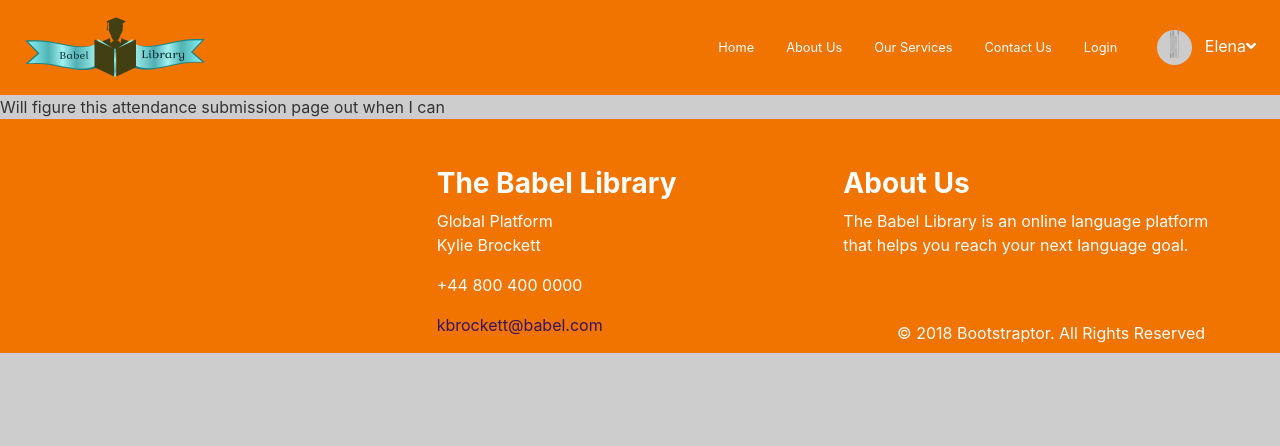
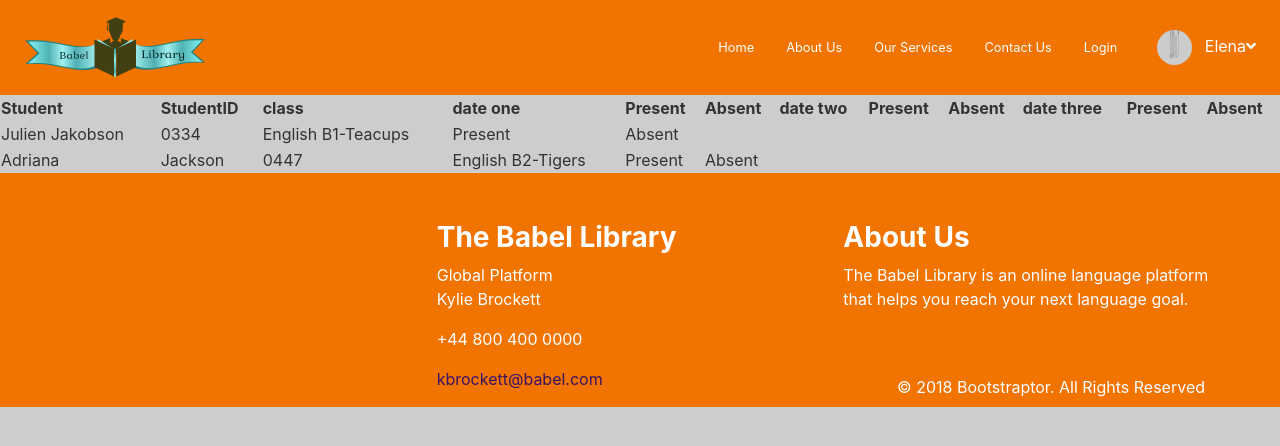
Before and after one commit to BrockBatBlue/Spanish-Club-FE, a React (Create React App) app: page /attendance in a window 1280 px wide. Shown: the top 446 px of the page. Built offline with nearby package versions, Linux system fonts and the light colour scheme.

Commit message:
added to the side nav element roster element, attendance page, forum element, discussion page, and resource upload page. The resource upload page might change to an element later

```diff
--- /dev/null
+++ b/src/Components/Elements/Roster.jsx
@@ -0,0 +1,44 @@
+import React from "react";
+import "../../Styles/Elements/Roster.css";
+
+function Roster() {
+  return (
+    <>
+      <div>
+        <table>
+          <tr>
+            <th>Student</th>
+            <th>StudentID</th>
+            <th>class</th>
+            <th>date one</th>
+            <th>Present</th>
+            <th>Absent</th>
+            <th>date two</th>
+            <th>Present</th>
+            <th>Absent</th>
+            <th>date three</th>
+            <th>Present</th>
+            <th>Absent</th>
+          </tr>
+          <tr>
+            <td>Julien Jakobson</td>
+            <td>0334</td>
+            <td>English B1-Teacups</td>
+            <td>Present</td>
+            <td>Absent</td>
+          </tr>
+          <tr>
+            <td>Adriana</td>
+            <td>Jackson</td>
+            <td>0447</td>
+            <td>English B2-Tigers</td>
+            <td>Present</td>
+            <td>Absent</td>
+          </tr>
+        </table>
+      </div>
+    </>
+  );
+}
+
+export default Roster;
--- a/src/Components/Elements/SideNav.jsx
+++ b/src/Components/Elements/SideNav.jsx
@@ -1,6 +1,9 @@
 import React from "react";
 import "../../Styles/Elements/SideNav.css";
 import { Link } from "react-router-dom";
+import Attendance from "../Pages/Attendance.jsx";
+import Forum from "../Elements/Forum.jsx";
+import ResourceUploads from "../Pages/ResourceUpload.jsx";
 
 function SideNav() {
   return (
@@ -8,29 +11,25 @@ function SideNav() {
       <div className="Left-bar">
         <h4 className="teacherGreet">Greetings Elena!</h4>
         <hr />
-        <h6>Homework Inbox</h6>
+        <h6>Attendance</h6>
+        <Link to="/attendance" className="attendanceSheet" href={Attendance}>
+          English
+        </Link>
+        <h6>Discussion Forum</h6>
+        <Link to="/discussion" className="forum" href={Forum}>
+          English
+        </Link>
+        <h6>Google Classroom</h6>
         <a
-          className="homeworkInbox"
-          href="https://edu.google.com/products/classroom/"
-        >
-          Spanish
-        </a>
-        <a
-          className="homeworkInbox"
+          className="gClassroom"
           href="https://edu.google.com/products/classroom/"
         >
           English
         </a>
-        <a
-          className="homeworkInbox"
-          href="https://edu.google.com/products/classroom/"
-        >
-          German
-        </a>
-        <hr />
-        <h6>Student Attendance</h6>
-        <Link to="/attendance" className="attendance">
-          Attendance
+        <h6>Resource Uploads</h6>
+        <Link to="/resources" className="uploads" href={ResourceUploads}>
+          {" "}
+          English
         </Link>
       </div>
     </div>
--- a/src/Components/Pages/Attendance.jsx
+++ b/src/Components/Pages/Attendance.jsx
@@ -1,8 +1,15 @@
 import React from "react";
 import "../../Styles/Pages/Attendance.css";
+import Roster from "../Elements/Roster.jsx";
 
 function Attendance() {
-  return <>Will figure this attendance submission page out when I can</>;
+  return (
+    <>
+      <div>
+        <Roster />
+      </div>
+    </>
+  );
 }
 
 export default Attendance;
--- /dev/null
+++ b/src/Components/Pages/ResourceUpload.jsx
@@ -0,0 +1,8 @@
+import React from "react";
+import "../../Styles/Pages/ResourceUpload.css";
+
+function ResourceUpload() {
+  return <>Upload your stuff here!</>;
+}
+
+export default ResourceUpload;
--- /dev/null
+++ b/src/Styles/Elements/Roster.css
@@ -0,0 +1,3 @@
+table{
+    width: 100%
+}
```
Also changed, not shown: src/Components/Elements/Attendance.jsx (deleted, +0 -12 lines), src/Components/Pages/DiscussionPg.jsx (added, +8 -0 lines), src/Styles/Elements/Attendance.css (deleted), src/Styles/Pages/DiscussionPg.css (added), src/Styles/Pages/ResourceUpload.css (added).
